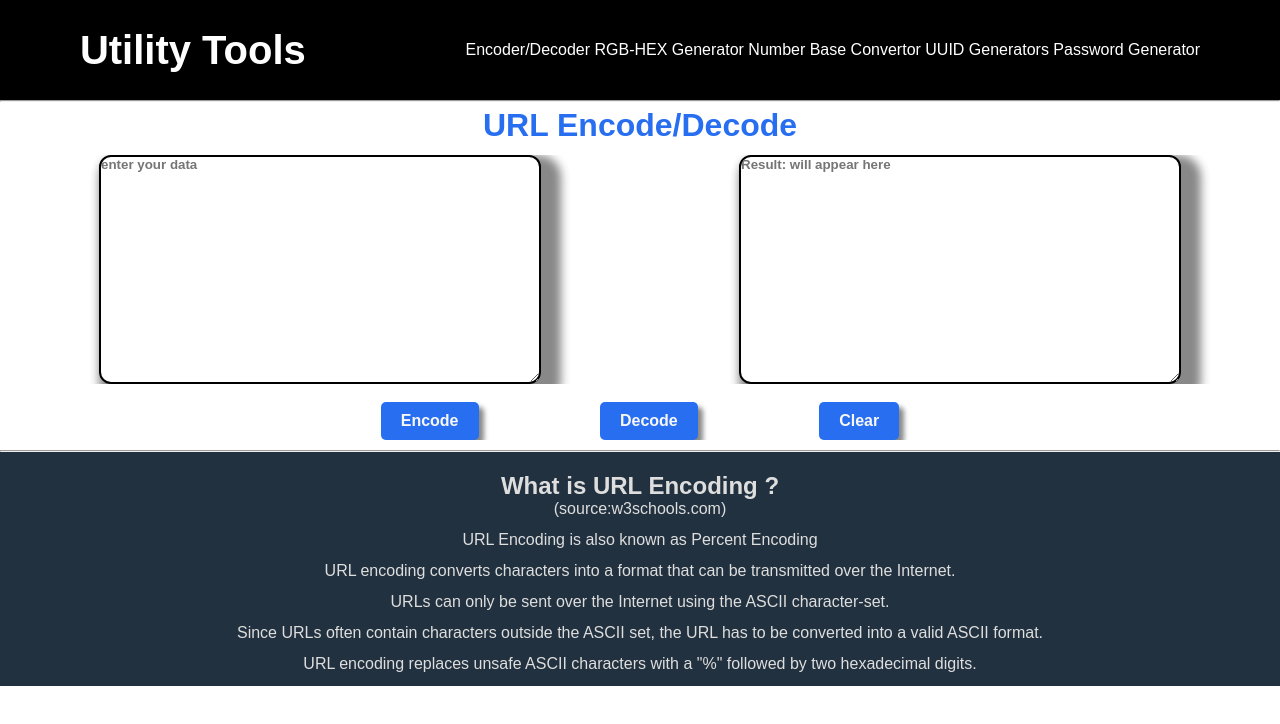
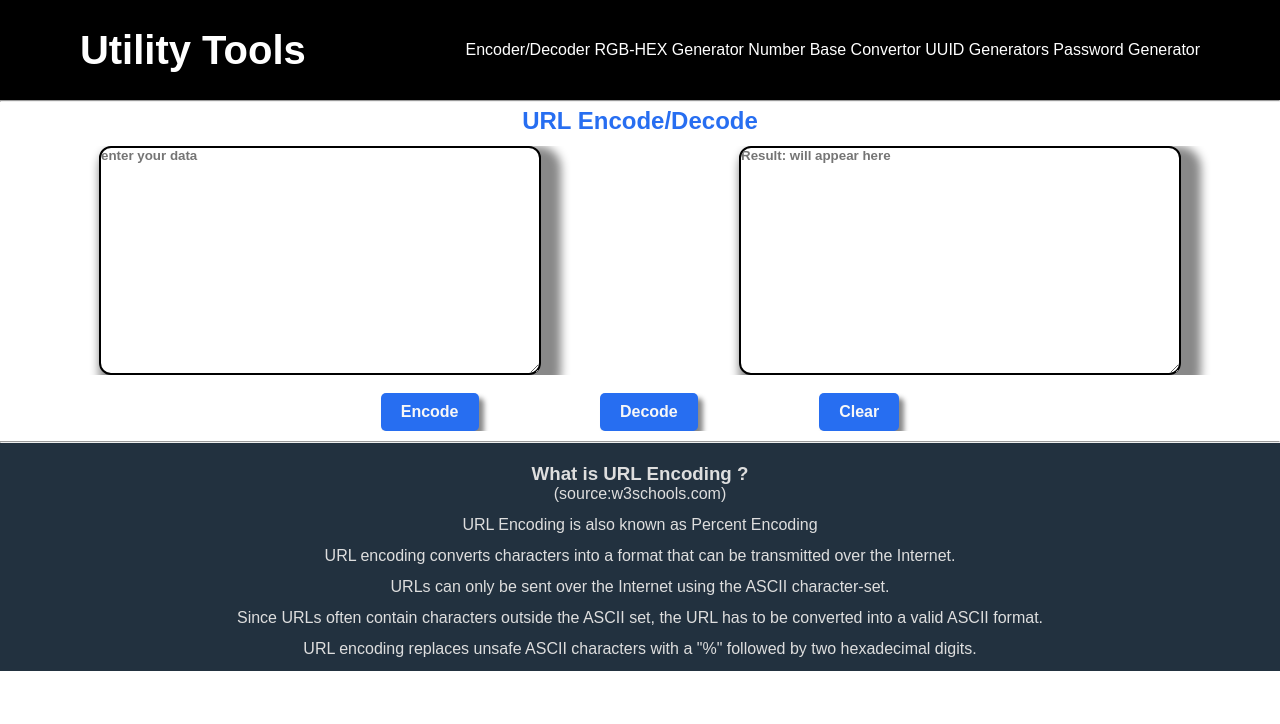
Before and after one commit to Dheeruyendra/Utility_Tools, a website: page encode-decode.html in a window 1280 px wide. Drawn offline with Linux system fonts and the light colour scheme.

Commit message:
third_commit

```diff
--- a/encode-decode.css
+++ b/encode-decode.css
@@ -1,5 +1,5 @@
 
-.Page-title h1 {
+.Page-title h2 {
     margin-top: 5px;
     margin-bottom: 11px;
     display: flex;
@@ -92,7 +92,7 @@
     font-family: Arial, Helvetica, sans-serif;
 }
 
-.definitions h2 {
+.definitions h3 {
     background-color: hsl(209deg 29% 19%);
    display: flex;
    align-content: center;
--- a/encode-decode.html
+++ b/encode-decode.html
@@ -35,7 +35,7 @@
  </div>
   <hr>
    <div class="Page-title">
-      <h1>URL Encode/Decode</h1>
+      <h2>URL Encode/Decode</h2>
       <div class="input-output">
       <textarea id="input-box-1" class="input-box-1"  rows="15" cols="52" placeholder="enter your data " ></textarea>
       <textarea id="input-box-2" class="input-box-2"  rows="15" cols="52" placeholder="Result: will appear here"></textarea>
@@ -50,7 +50,7 @@
    <hr>
 
    <footer class="definitions">
-     <h2>What is URL Encoding ? </h2>
+     <h3>What is URL Encoding ? </h3>
      <ul>
       <li>(source:w3schools.com)</li>
      <li>URL Encoding is also known as Percent Encoding</li>
```
